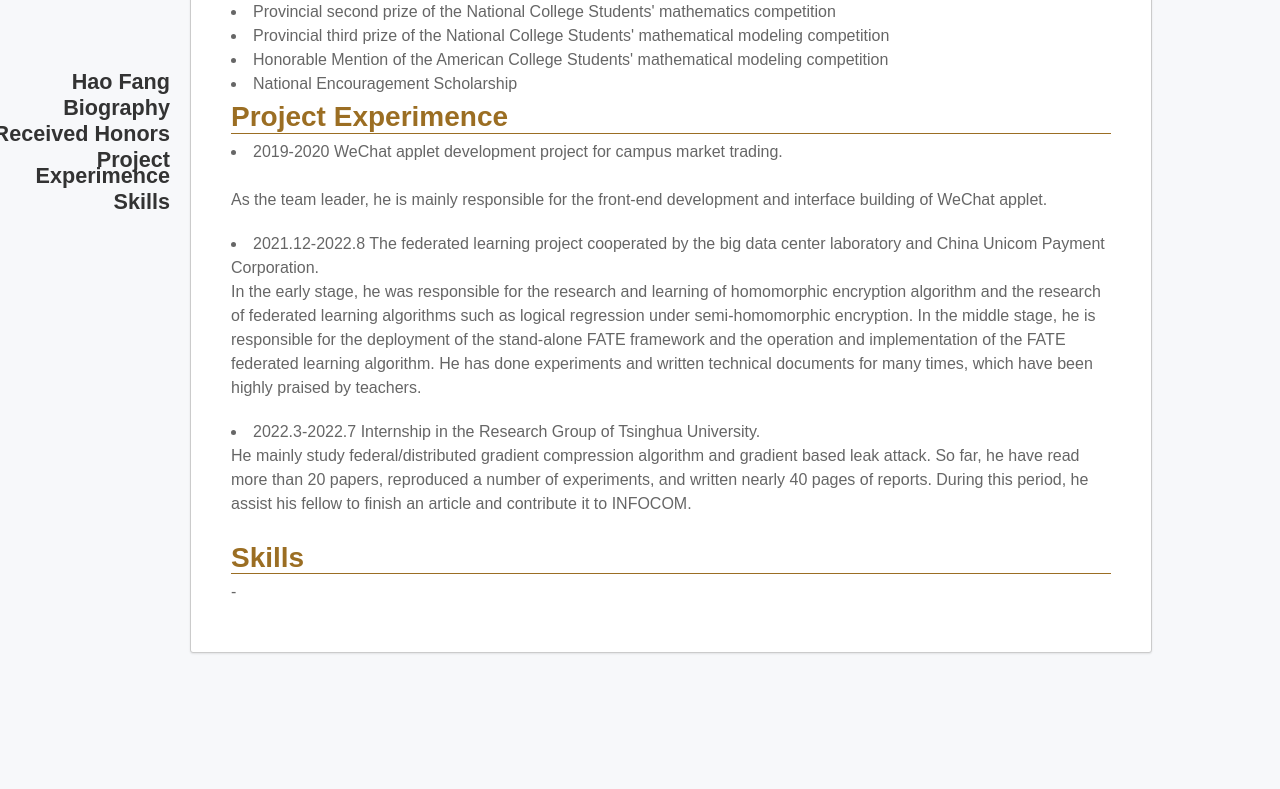
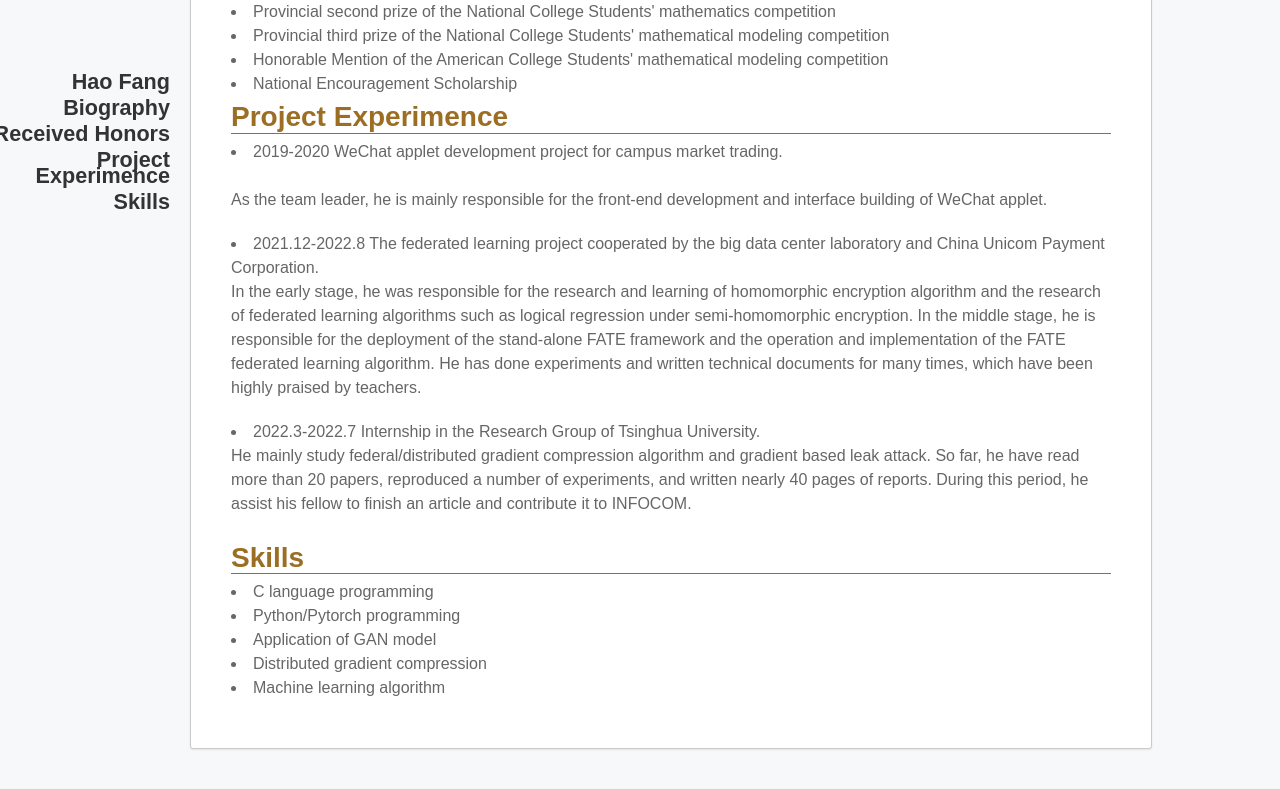
Before and after one commit to ffhibnese/ffhibnese.github.io, a Jekyll site: the page built from index.md, in a window 1280 px wide and 900 px high, scrolled down 716 px, cut to the strip 111-900 px from the top of the window. Built offline with Jekyll 4.4.1, drawn with Linux system fonts in a browser that asks for light colours; nearby versions of some CDN libraries; our own code applies the rules of GitHub Pages for plain Markdown files; before the commit the page ends 1520 px from its top, so only the background shows below that.

Commit message:
Update index.md

```diff
--- a/index.md
+++ b/index.md
@@ -67,7 +67,11 @@
   <tr>
     <td width="100%">
       <h2>Skills</h2>
-      -
+      <li>C language programming</li>
+      <li>Python/Pytorch programming</li>
+      <li>Application of GAN model</li>
+      <li>Distributed gradient compression</li>
+      <li>Machine learning algorithm</li>
     </td>
   </tr>
 </table>
```
